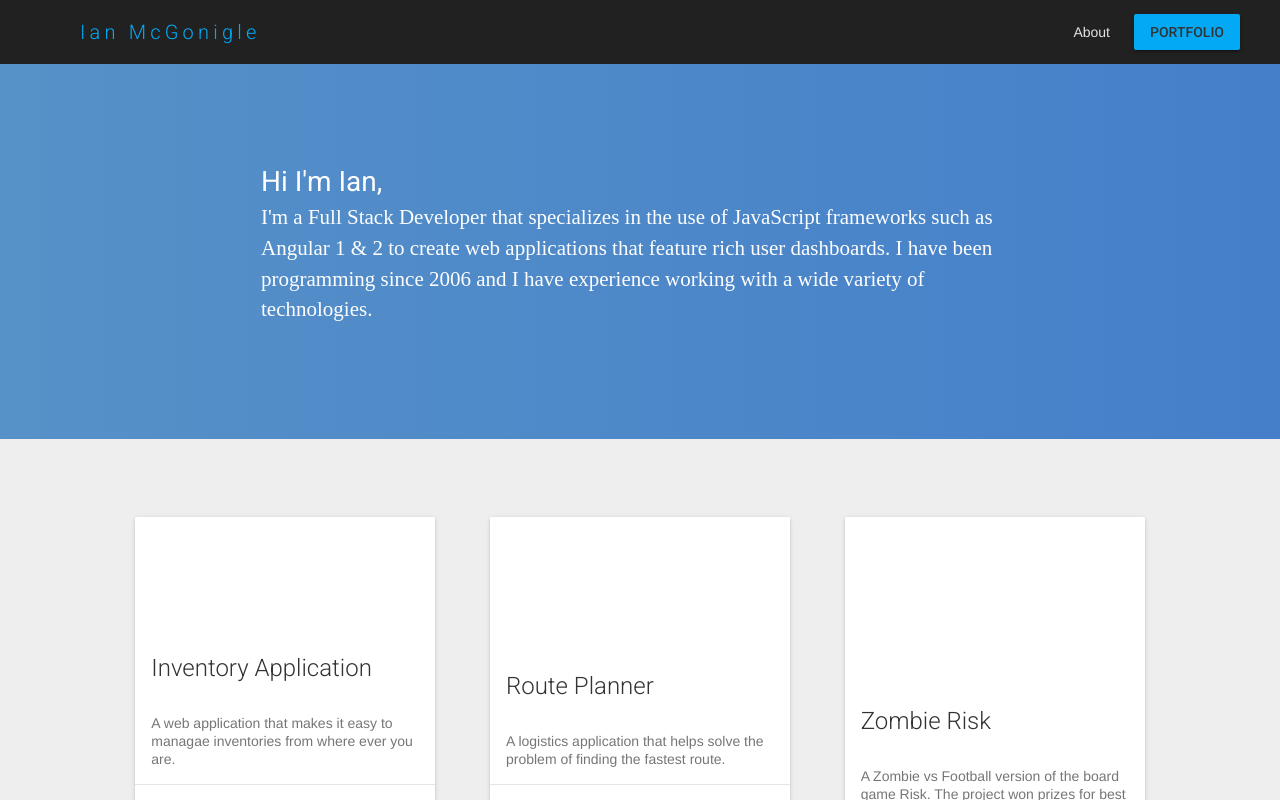
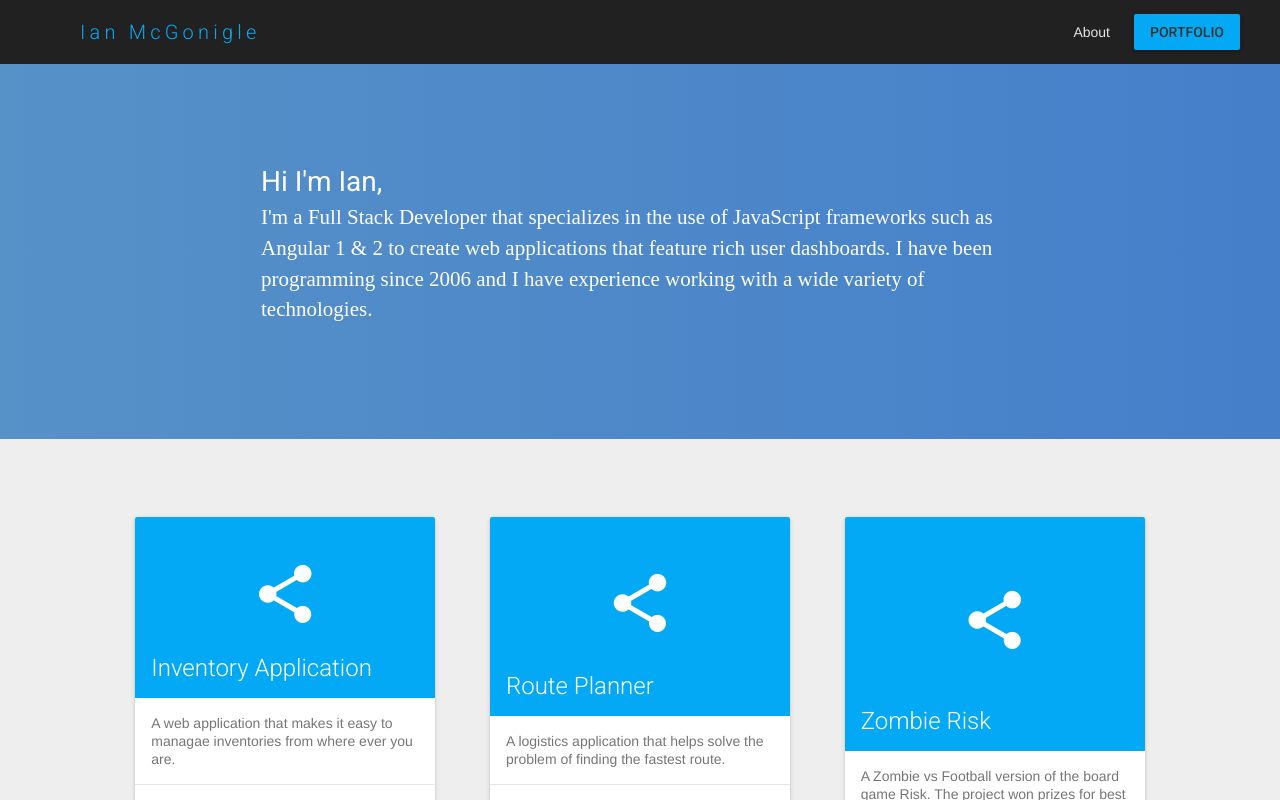
Before and after one commit to imcgonigle/Angular-Portfolio, an Angular app: page / in a window 1280 px wide. Built offline with nearby package versions, Linux system fonts and the light colour scheme.

Commit message:
add style to projects

```diff
--- a/src/app/portfolio/project/project.component.html
+++ b/src/app/portfolio/project/project.component.html
@@ -1,5 +1,8 @@
 <div class="project mdl-card mdl-shadow--2dp">
     <div class="mdl-card__title mdl-card--expand">
+        <div class="icon">
+            <i class="material-icons">share</i>
+        </div>
         <h2 class="mdl-card__title-text">{{project.title}}</h2>
     </div>
     <div class="mdl-card__supporting-text">
--- a/src/app/portfolio/project/project.component.scss
+++ b/src/app/portfolio/project/project.component.scss
@@ -3,8 +3,24 @@
     width: 300px;
     margin: 1rem 1rem;
     .mdl-card__title {
-        background: #fff;
-        color: #333;
+        justify-content: space-between;
+        align-content: flex-end;
+        flex-direction: column;
+        background: #03A9F4;
+        color: #fff;
+        .mdl-card__title-text {
+            align-self: flex-start;
+            margin-bottom: 0;
+        }
+        .icon {
+            flex-grow: 2;
+            display: flex;
+            flex-direction: column;
+            justify-content: space-around;
+            i {
+                font-size: 5rem;
+            }
+        }
     }
     a {
         color: #03A9F4;
```
